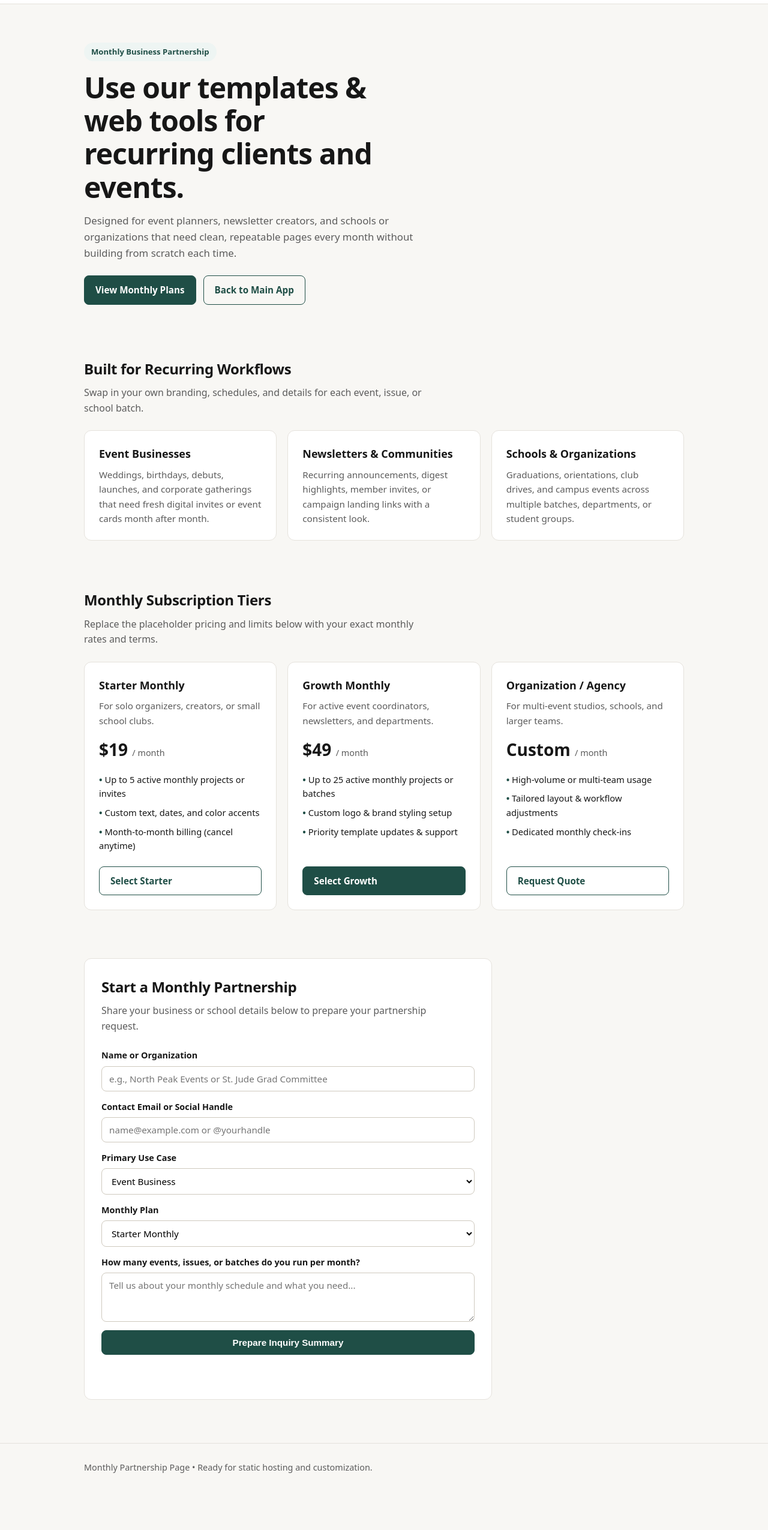
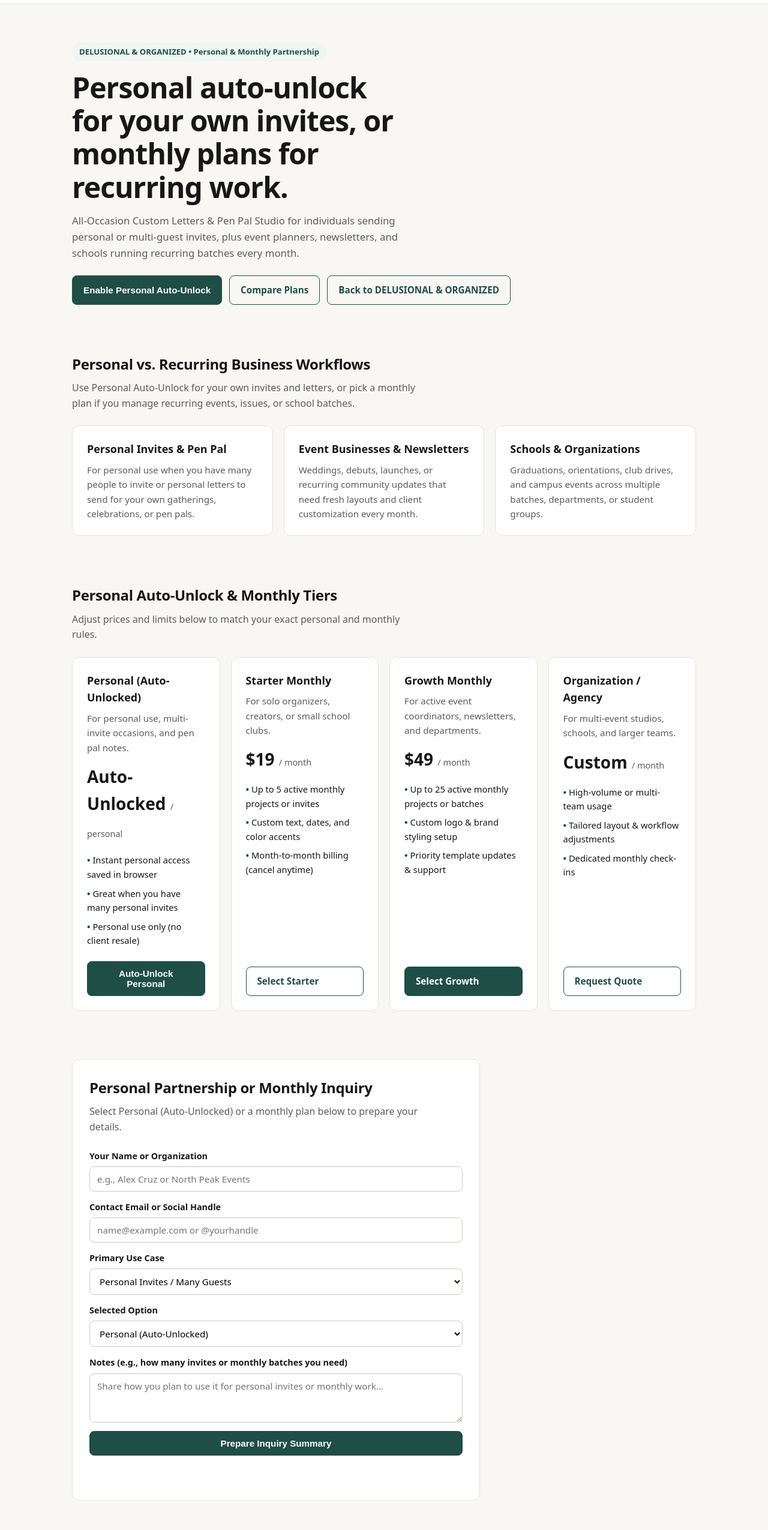
Before and after one commit to handlevault-official/delusional-invite-studio, a plain HTML site: page partnership.html in a window 1280 px wide. Shown: the part 58-2608 px from the top of the page at 60% size. Before the commit the page ends 2543 px from the top, so only its background shows below. Drawn offline with Linux system fonts and the light colour scheme.

Commit message:
Update partnership.html

```diff
--- a/partnership.html
+++ b/partnership.html
@@ -3,7 +3,7 @@
 <head>
   <meta charset="UTF-8" />
   <meta name="viewport" content="width=device-width, initial-scale=1.0" />
-  <title>DELUSIONAL & ORGANIZED — Monthly Partnership</title>
+  <title>DELUSIONAL &amp; ORGANIZED — Personal &amp; Monthly Partnership</title>
   <style>
     :root {
       --bg: #f8f7f4;
@@ -29,7 +29,7 @@
     }
 
     .container {
-      max-width: 1040px;
+      max-width: 1080px;
       margin: 0 auto;
       padding: 0 20px;
     }
@@ -92,7 +92,7 @@
     }
 
     .hero {
-      padding: 64px 0 48px;
+      padding: 64px 0 40px;
     }
 
     .badge {
@@ -110,13 +110,13 @@
       font-size: clamp(2rem, 4vw, 3rem);
       line-height: 1.15;
       letter-spacing: -0.02em;
-      max-width: 18ch;
+      max-width: 20ch;
       margin-bottom: 16px;
     }
 
     .lead {
       color: var(--muted);
-      max-width: 60ch;
+      max-width: 62ch;
       font-size: 1.05rem;
       margin-bottom: 24px;
     }
@@ -125,6 +125,21 @@
       display: flex;
       flex-wrap: wrap;
       gap: 12px;
+    }
+
+    .unlock-banner {
+      margin-top: 20px;
+      padding: 14px 18px;
+      border-radius: 10px;
+      background: var(--accent-soft);
+      border: 1px solid #c9dfd9;
+      color: var(--accent);
+      font-size: 0.94rem;
+      display: none;
+    }
+
+    .unlock-banner.is-active {
+      display: block;
     }
 
     section {
@@ -140,12 +155,18 @@
     .section-sub {
       color: var(--muted);
       margin-bottom: 24px;
-      max-width: 62ch;
+      max-width: 64ch;
     }
 
     .grid-3 {
       display: grid;
-      grid-template-columns: repeat(auto-fit, minmax(260px, 1fr));
+      grid-template-columns: repeat(auto-fit, minmax(250px, 1fr));
+      gap: 18px;
+    }
+
+    .grid-4 {
+      display: grid;
+      grid-template-columns: repeat(auto-fit, minmax(230px, 1fr));
       gap: 18px;
     }
 
@@ -246,10 +267,10 @@
 <body>
   <header>
     <div class="container nav">
-      <a class="brand" href="./index.html">App Studio</a>
+      <a class="brand" href="./index.html">💌 DELUSIONAL &amp; ORGANIZED</a>
       <nav class="nav-links">
         <a href="#use-cases">Use Cases</a>
-        <a href="#plans">Monthly Plans</a>
+        <a href="#plans">Personal &amp; Monthly</a>
         <a href="#apply">Apply</a>
       </nav>
     </div>
@@ -258,41 +279,47 @@
   <main>
     <section class="hero">
       <div class="container">
-        <span class="badge">Monthly Business Partnership</span>
-        <h1>Use our templates &amp; web tools for recurring clients and events.</h1>
+        <span class="badge">DELUSIONAL &amp; ORGANIZED • Personal &amp; Monthly Partnership</span>
+        <h1>Personal auto-unlock for your own invites, or monthly plans for recurring work.</h1>
         <p class="lead">
-          Designed for event planners, newsletter creators, and schools or organizations that need
-          clean, repeatable pages every month without building from scratch each time.
+          All-Occasion Custom Letters &amp; Pen Pal Studio for individuals sending personal or
+          multi-guest invites, plus event planners, newsletters, and schools running recurring
+          batches every month.
         </p>
         <div class="hero-actions">
-          <a class="btn" href="#plans">View Monthly Plans</a>
-          <a class="btn btn-outline" href="./index.html">Back to Main App</a>
+          <button type="button" class="btn" id="auto-unlock-btn">Enable Personal Auto-Unlock</button>
+          <a class="btn btn-outline" href="#plans">Compare Plans</a>
+          <a class="btn btn-outline" href="./index.html">Back to DELUSIONAL &amp; ORGANIZED</a>
+        </div>
+        <div class="unlock-banner" id="unlock-banner">
+          <strong>Personal Auto-Unlock Active:</strong> Saved in this browser (<code>localStorage</code>) for personal invitations and letters.
         </div>
       </div>
     </section>
 
     <section id="use-cases">
       <div class="container">
-        <h2 class="section-title">Built for Recurring Workflows</h2>
+        <h2 class="section-title">Personal vs. Recurring Business Workflows</h2>
         <p class="section-sub">
-          Swap in your own branding, schedules, and details for each event, issue, or school batch.
+          Use Personal Auto-Unlock for your own invites and letters, or pick a monthly plan if you
+          manage recurring events, issues, or school batches.
         </p>
         <div class="grid-3">
           <article class="card">
             <div>
-              <h3>Event Businesses</h3>
+              <h3>Personal Invites &amp; Pen Pal</h3>
               <p>
-                Weddings, birthdays, debuts, launches, and corporate gatherings that need fresh
-                digital invites or event cards month after month.
+                For personal use when you have many people to invite or personal letters to send for
+                your own gatherings, celebrations, or pen pals.
               </p>
             </div>
           </article>
           <article class="card">
             <div>
-              <h3>Newsletters &amp; Communities</h3>
+              <h3>Event Businesses &amp; Newsletters</h3>
               <p>
-                Recurring announcements, digest highlights, member invites, or campaign landing links
-                with a consistent look.
+                Weddings, debuts, launches, or recurring community updates that need fresh layouts
+                and client customization every month.
               </p>
             </div>
           </article>
@@ -311,11 +338,27 @@
 
     <section id="plans">
       <div class="container">
-        <h2 class="section-title">Monthly Subscription Tiers</h2>
+        <h2 class="section-title">Personal Auto-Unlock &amp; Monthly Tiers</h2>
         <p class="section-sub">
-          Replace the placeholder pricing and limits below with your exact monthly rates and terms.
+          Adjust prices and limits below to match your exact personal and monthly rules.
         </p>
-        <div class="grid-3">
+        <div class="grid-4">
+          <article class="card">
+            <div>
+              <h3>Personal (Auto-Unlocked)</h3>
+              <p>For personal use, multi-invite occasions, and pen pal notes.</p>
+              <div class="price">Auto-Unlocked <span>/ personal</span></div>
+              <ul class="features">
+                <li>Instant personal access saved in browser</li>
+                <li>Great when you have many personal invites</li>
+                <li>Personal use only (no client resale)</li>
+              </ul>
+            </div>
+            <button type="button" class="btn" data-auto-unlock="true" data-plan="Personal (Auto-Unlocked)">
+              Auto-Unlock Personal
+            </button>
+          </article>
+
           <article class="card">
             <div>
               <h3>Starter Monthly</h3>
@@ -364,14 +407,14 @@
     <section id="apply">
       <div class="container">
         <div class="inquiry-box">
-          <h2 class="section-title">Start a Monthly Partnership</h2>
+          <h2 class="section-title">Personal Partnership or Monthly Inquiry</h2>
           <p class="section-sub">
-            Share your business or school details below to prepare your partnership request.
+            Select Personal (Auto-Unlocked) or a monthly plan below to prepare your details.
           </p>
           <form class="form-grid" id="partnership-form">
             <label>
-              Name or Organization
-              <input type="text" name="orgName" placeholder="e.g., North Peak Events or St. Jude Grad Committee" required />
+              Your Name or Organization
+              <input type="text" name="orgName" placeholder="e.g., Alex Cruz or North Peak Events" required />
             </label>
             <label>
               Contact Email or Social Handle
@@ -379,24 +422,25 @@
             </label>
             <label>
               Primary Use Case
-              <select name="useCase">
+              <select name="useCase" id="use-case-select">
+                <option value="Personal Invites / Many Guests">Personal Invites / Many Guests</option>
                 <option value="Event Business">Event Business</option>
                 <option value="Newsletter / Community">Newsletter / Community</option>
                 <option value="School / Graduation / Org">School / Graduation / Org</option>
-                <option value="Other Business">Other Business</option>
               </select>
             </label>
             <label>
-              Monthly Plan
+              Selected Option
               <select name="plan" id="plan-select">
+                <option value="Personal (Auto-Unlocked)">Personal (Auto-Unlocked)</option>
                 <option value="Starter Monthly">Starter Monthly</option>
                 <option value="Growth Monthly">Growth Monthly</option>
                 <option value="Organization / Agency">Organization / Agency</option>
               </select>
             </label>
             <label>
-              How many events, issues, or batches do you run per month?
-              <textarea name="notes" rows="3" placeholder="Tell us about your monthly schedule and what you need..."></textarea>
+              Notes (e.g., how many invites or monthly batches you need)
+              <textarea name="notes" rows="3" placeholder="Share how you plan to use it for personal invites or monthly work..."></textarea>
             </label>
             <button type="submit" class="btn">Prepare Inquiry Summary</button>
             <div class="status-note" id="form-status"></div>
@@ -408,21 +452,61 @@
 
   <footer>
     <div class="container">
-      <p>Monthly Partnership Page • Ready for static hosting and customization.</p>
+      <p>DELUSIONAL &amp; ORGANIZED • Personal Auto-Unlock &amp; Monthly Partnership</p>
     </div>
   </footer>
 
   <script>
+    const UNLOCK_KEY = "delusional_personal_auto_unlocked";
     const planButtons = document.querySelectorAll("[data-plan]");
+    const autoUnlockTriggers = document.querySelectorAll("[data-auto-unlock], #auto-unlock-btn");
     const planSelect = document.getElementById("plan-select");
+    const useCaseSelect = document.getElementById("use-case-select");
+    const unlockBanner = document.getElementById("unlock-banner");
     const form = document.getElementById("partnership-form");
     const statusEl = document.getElementById("form-status");
+
+    function renderPersonalUnlockState() {
+      const isUnlocked = localStorage.getItem(UNLOCK_KEY) === "true";
+      if (unlockBanner) {
+        unlockBanner.classList.toggle("is-active", isUnlocked);
+      }
+      const topBtn = document.getElementById("auto-unlock-btn");
+      if (topBtn) {
+        topBtn.textContent = isUnlocked
+          ? "Personal Auto-Unlock Active ✓"
+          : "Enable Personal Auto-Unlock";
+      }
+    }
+
+    function activatePersonalUnlock() {
+      localStorage.setItem(UNLOCK_KEY, "true");
+      renderPersonalUnlockState();
+      if (planSelect) {
+        planSelect.value = "Personal (Auto-Unlocked)";
+      }
+      if (useCaseSelect) {
+        useCaseSelect.value = "Personal Invites / Many Guests";
+      }
+    }
+
+    autoUnlockTriggers.forEach((el) => {
+      el.addEventListener("click", () => {
+        activatePersonalUnlock();
+        if (el.id === "auto-unlock-btn") {
+          statusEl.textContent = "Personal Auto-Unlock is now enabled in this browser.";
+        }
+      });
+    });
 
     planButtons.forEach((btn) => {
       btn.addEventListener("click", () => {
         const chosen = btn.getAttribute("data-plan");
         if (planSelect && chosen) {
           planSelect.value = chosen;
+        }
+        if (chosen === "Personal (Auto-Unlocked)" && useCaseSelect) {
+          useCaseSelect.value = "Personal Invites / Many Guests";
         }
       });
     });
@@ -433,6 +517,8 @@
       const summary = `${data.get("orgName")} (${data.get("useCase")}) selected ${data.get("plan")}.`;
       statusEl.textContent = `Ready to send: ${summary} Connect this form to your email/form handler or copy these details to send directly.`;
     });
+
+    renderPersonalUnlockState();
   </script>
 </body>
 </html>
```
